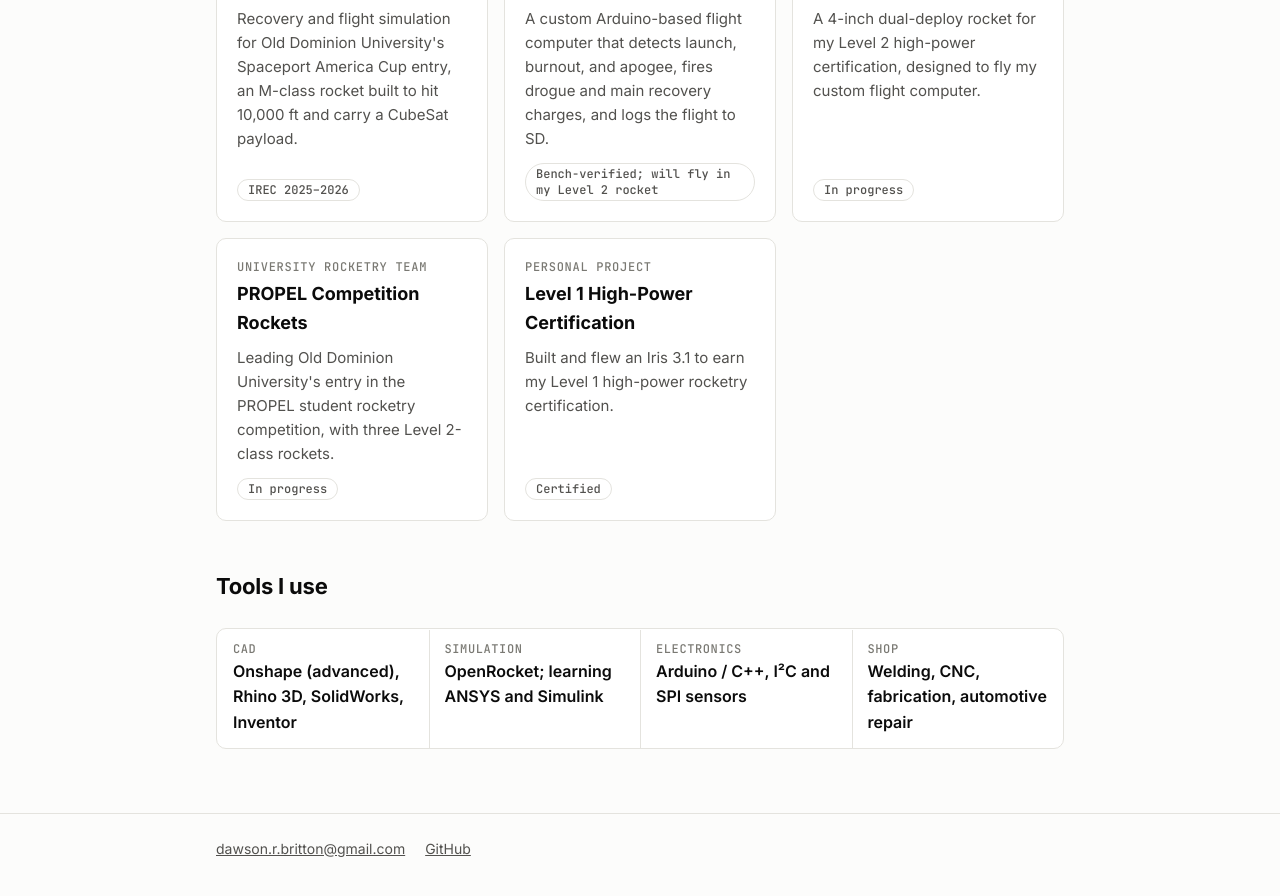
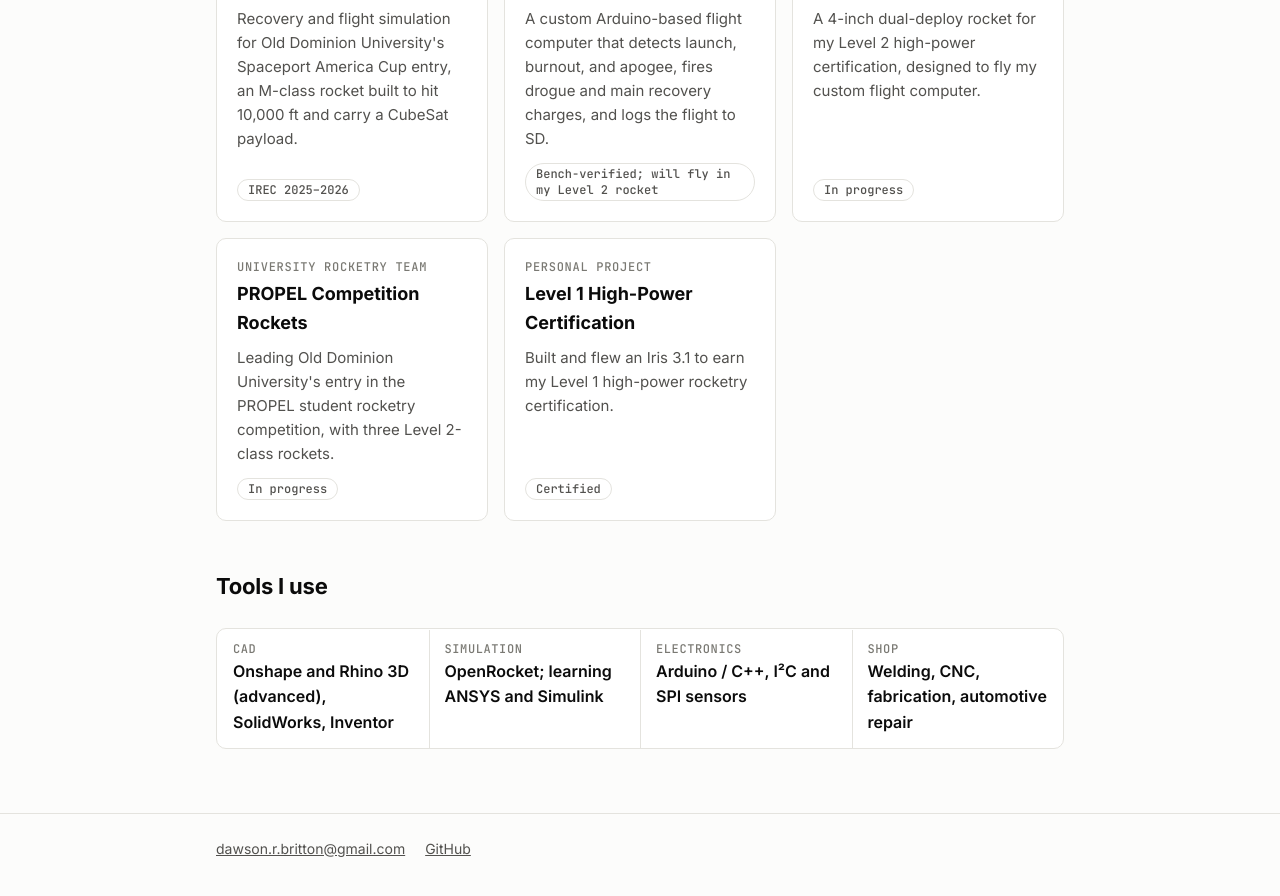
Before and after one commit to DawsonBritton/DawsonBritton.github.io, a Jekyll site: the page built from index.md, in a window 1280 px wide and 900 px high, scrolled down 678 px. Shown: the top 896 px of the window. Built offline with Jekyll 4.4.1, drawn with Linux system fonts in a browser that asks for light colours.

Commit message:
Note Rhino for canvas patterning
Co-Authored-By: Claude Opus 5.5 <noreply@anthropic.com>

```diff
--- a/index.md
+++ b/index.md
@@ -31,7 +31,7 @@ title: Dawson Britton
 <section class="skills">
   <h2>Tools I use</h2>
   <dl class="specs">
-    <div><dt>CAD</dt><dd>Onshape (advanced), Rhino 3D, SolidWorks, Inventor</dd></div>
+    <div><dt>CAD</dt><dd>Onshape and Rhino 3D (advanced), SolidWorks, Inventor</dd></div>
     <div><dt>Simulation</dt><dd>OpenRocket; learning ANSYS and Simulink</dd></div>
     <div><dt>Electronics</dt><dd>Arduino / C++, I²C and SPI sensors</dd></div>
     <div><dt>Shop</dt><dd>Welding, CNC, fabrication, automotive repair</dd></div>
```
Also changed, not shown: 1 other file.
